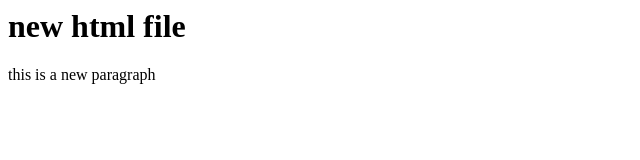
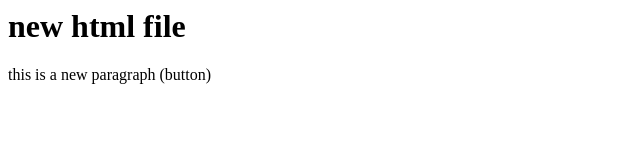
Before and after one commit to chauhanvishal365/local-repo, a plain HTML site: page index.html in a window 1280 px wide. Shown: the full height of the page, 0-640 px from the left. Drawn offline with Linux system fonts and the light colour scheme.

Commit message:
new button

```diff
--- a/index.html
+++ b/index.html
@@ -4,6 +4,6 @@
     </head>
     <body>
         <h1>new html file</h1>
-        <p>this is a new paragraph</p>
+        <p>this is a new paragraph (button)</p>
     </body>
 </html>
```
